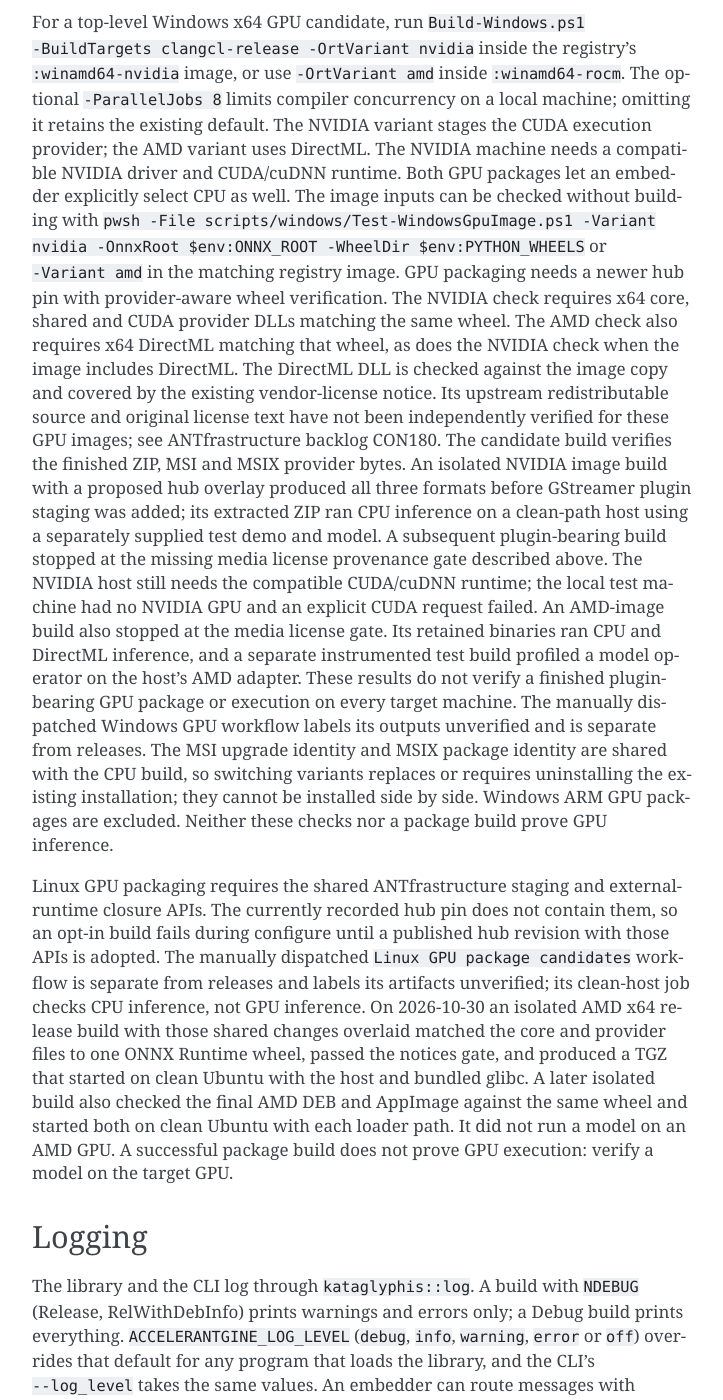
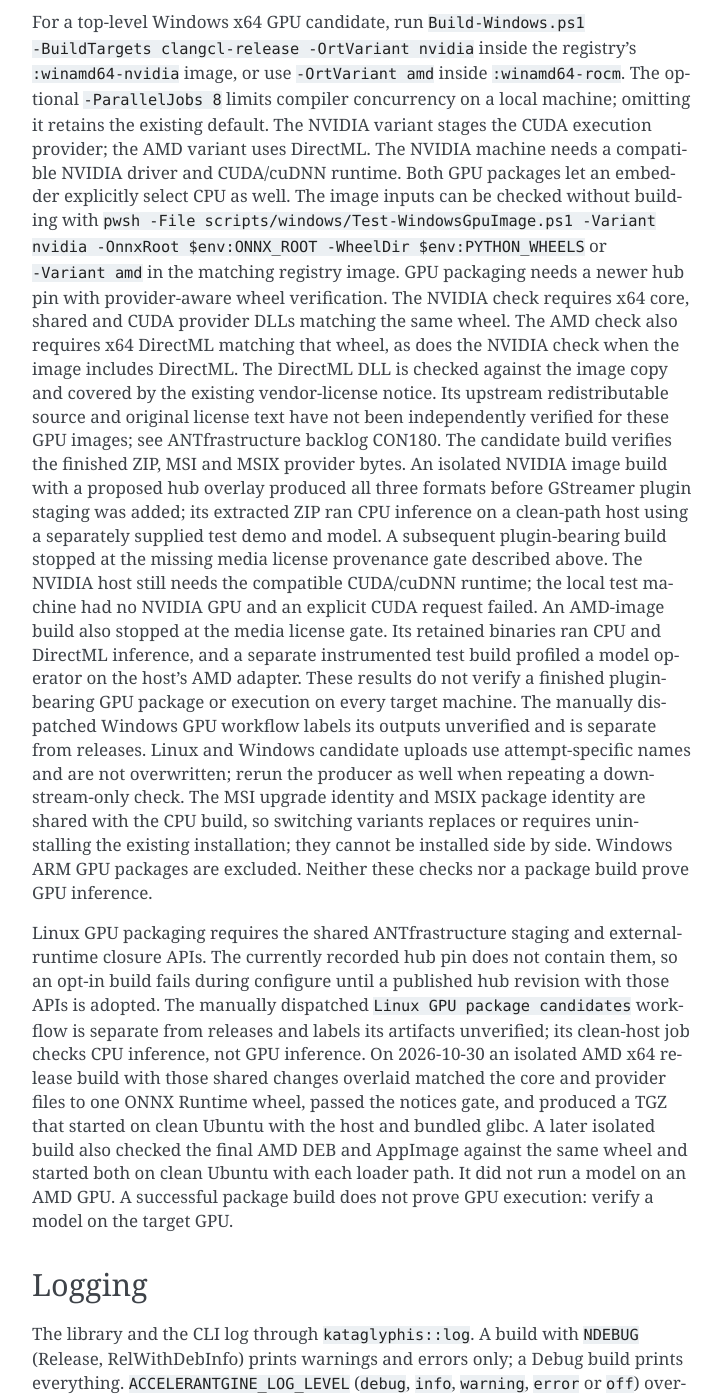
Before and after one commit to Kataglyphis/AccelerANTgine, a Sphinx documentation site: the page built from docs/source/getting_started.rst, in a window 1280 px wide and 1400 px high, scrolled down 3085 px. Shown: the whole window, without its empty margins (388-1111 px from the left). Built offline with Sphinx 7.4.7, drawn with Linux system fonts in a browser that asks for light colours.

Commit message:
Scope GPU candidate artifacts to each attempt

```diff
--- a/docs/source/getting_started.rst
+++ b/docs/source/getting_started.rst
@@ -146,7 +146,8 @@
 test build profiled a model operator on the host's AMD adapter. These results do not verify a
 finished plugin-bearing GPU package or execution on every target machine.
 The manually dispatched Windows GPU workflow labels its outputs unverified and is separate
-from releases. The MSI upgrade identity and MSIX
+from releases. Linux and Windows candidate uploads use attempt-specific names and are not
+overwritten; rerun the producer as well when repeating a downstream-only check. The MSI upgrade identity and MSIX
 package identity are shared with the CPU build, so switching variants replaces or requires
 uninstalling the existing installation; they cannot be installed side by side. Windows ARM
 GPU packages are excluded. Neither these checks nor a package build prove GPU inference.
```
Also changed, not shown: 3 other files.
